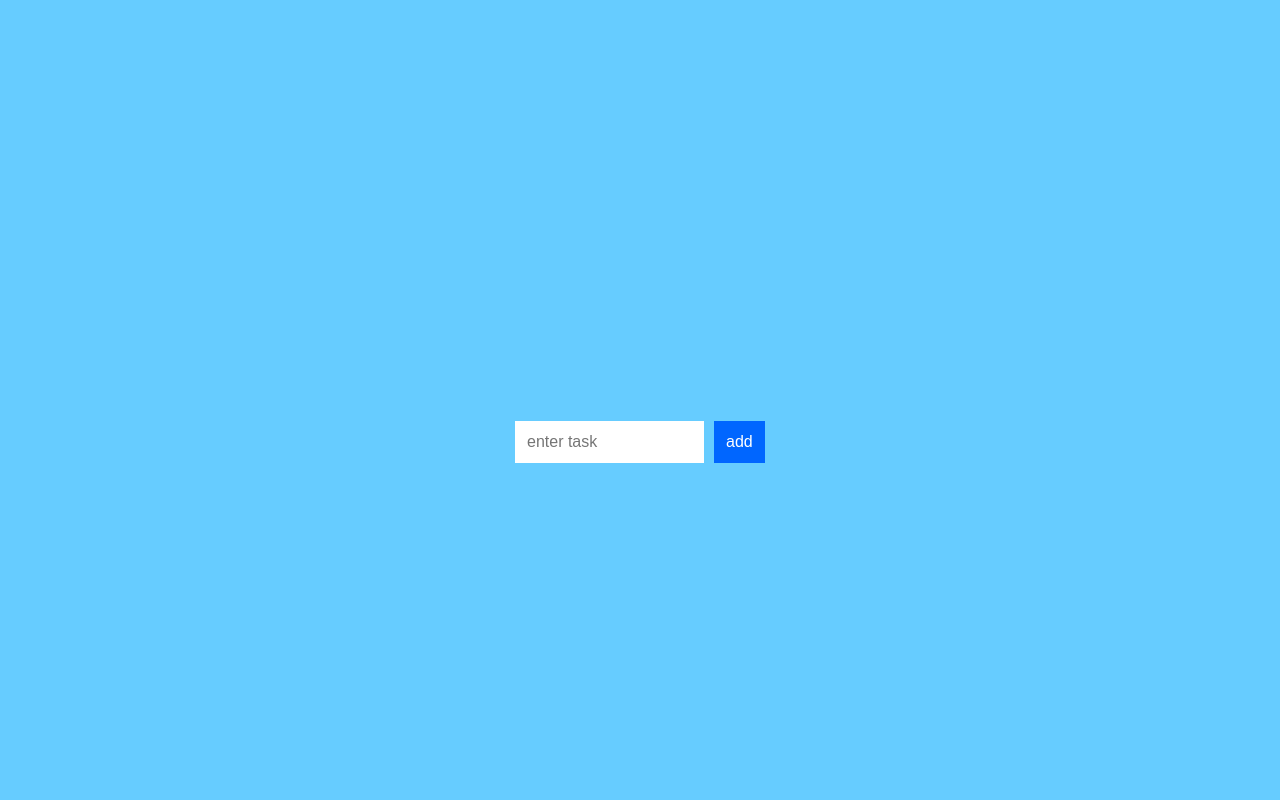
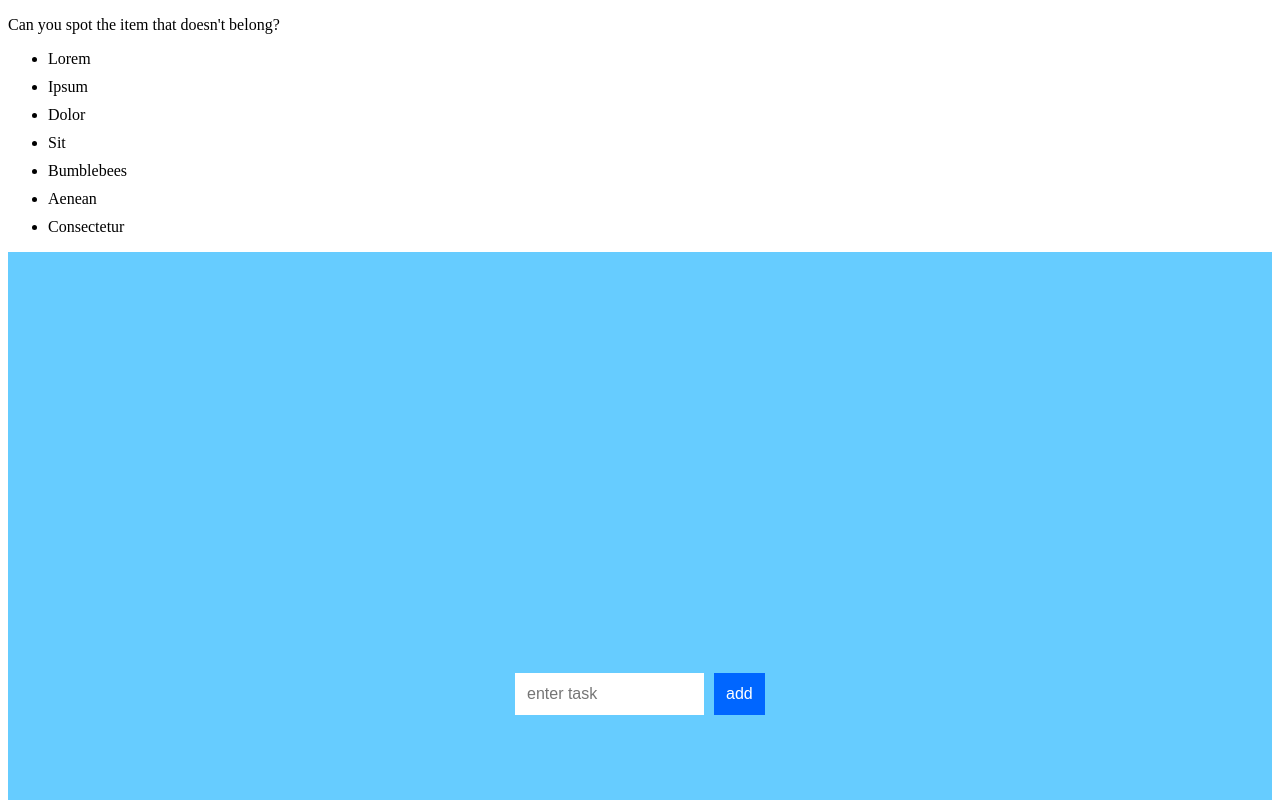
Before and after one commit to jayseaCODE/React-js-demo, a React (Create React App) app in the folder helloworld/: page / in a window 1280 px wide. Shown: the top 800 px of the page. Built offline with nearby package versions, Linux system fonts and the light colour scheme.

Commit message:
arrange index.js properly

```diff
--- a/helloworld/src/index.css
+++ b/helloworld/src/index.css
@@ -1,4 +1,4 @@
-body {
+.toDoList {
   padding: 50px;
   margin: 0;
   background-color: #66CCFF;
--- a/helloworld/src/index.js
+++ b/helloworld/src/index.js
@@ -6,10 +6,16 @@ import * as serviceWorker from './serviceWorker';
 import IPAddressContainer from "./IPAddressContainer.js";
 import HelloWorld from './HelloWorld'
 import ToDoList from './ToDoList';
+import MenuContainer from './MenuContainer';
 
 ReactDOM.render(
     <div>
-        <ToDoList/>
+        <div>
+            <MenuContainer/>
+        </div>
+        <div className="toDoList">
+            <ToDoList/>
+        </div>
     </div>
     , document.getElementById('root'));
 //ReactDOM.render(<App />, document.getElementById('root'));
```
